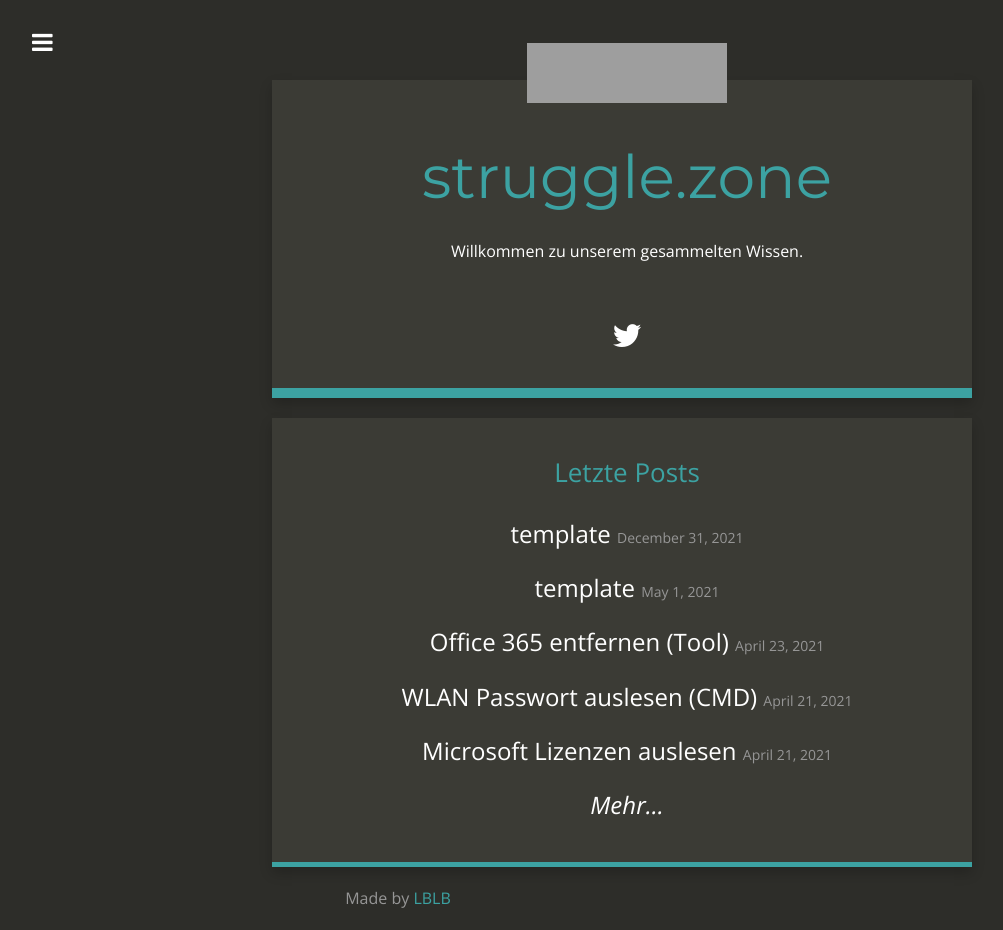
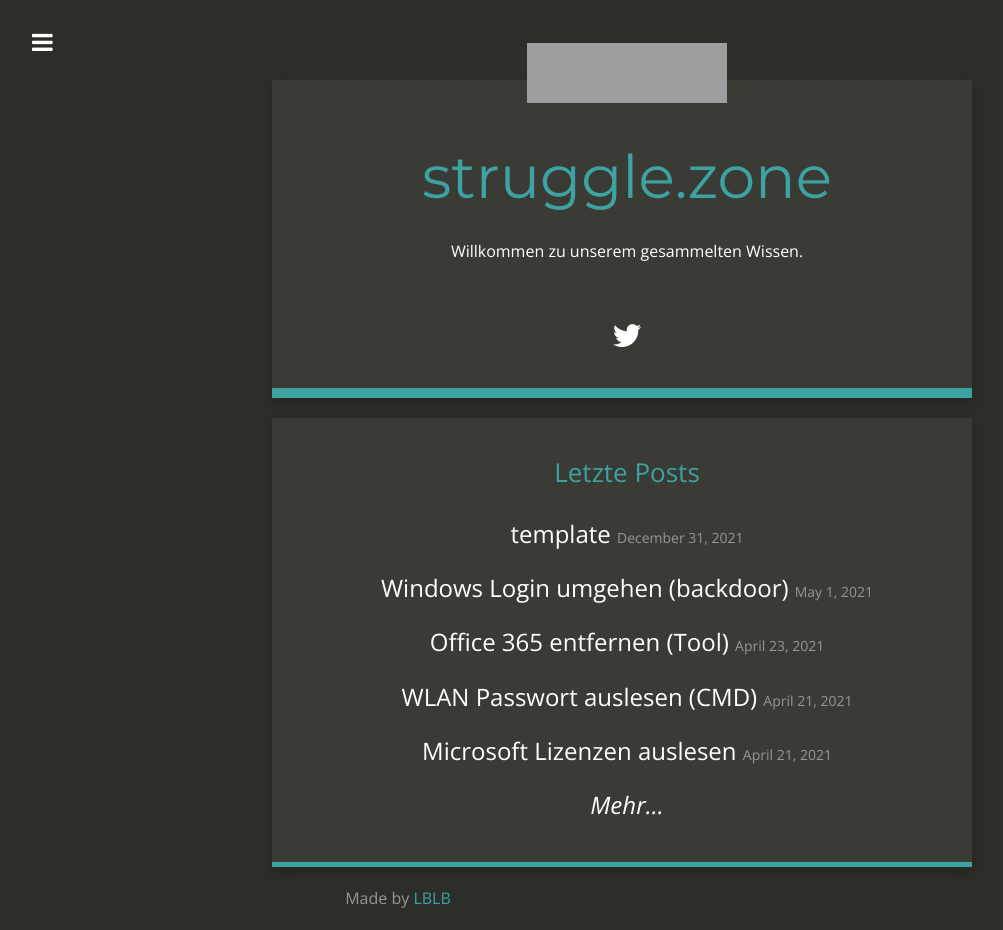
Before and after one commit to eski1337/lblb-it-ffd00, a Jekyll site: the page built from index.html, in a window 1280 px wide, cut to the strip 0-930 px from the top of the page. Shown: the whole strip, without its empty margins (18-1021 px from the left). Built offline with Jekyll 4.4.1, drawn with Linux system fonts in a browser that asks for light colours; nearby versions of some CDN libraries; grey boxes are pictures that could not be loaded.

Commit message:
1999-01-01-template_copy.md: changed

```diff
--- a/_posts/1999-01-01-template_copy.md
+++ b/_posts/1999-01-01-template_copy.md
@@ -1,6 +1,6 @@
 ---
 layout:     post
-title:      template
+title:      Windows Login umgehen (backdoor)
 
 date:       2021-05-01
 author:     user
```
